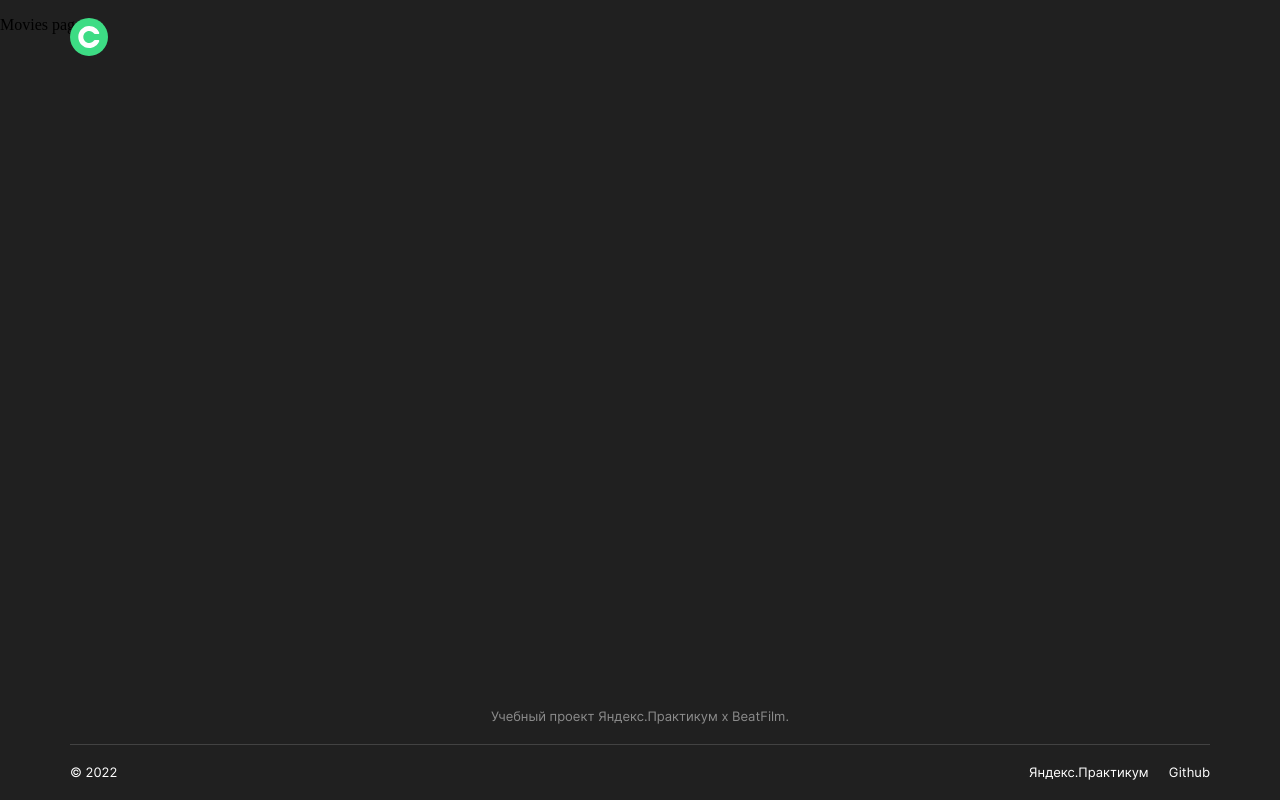
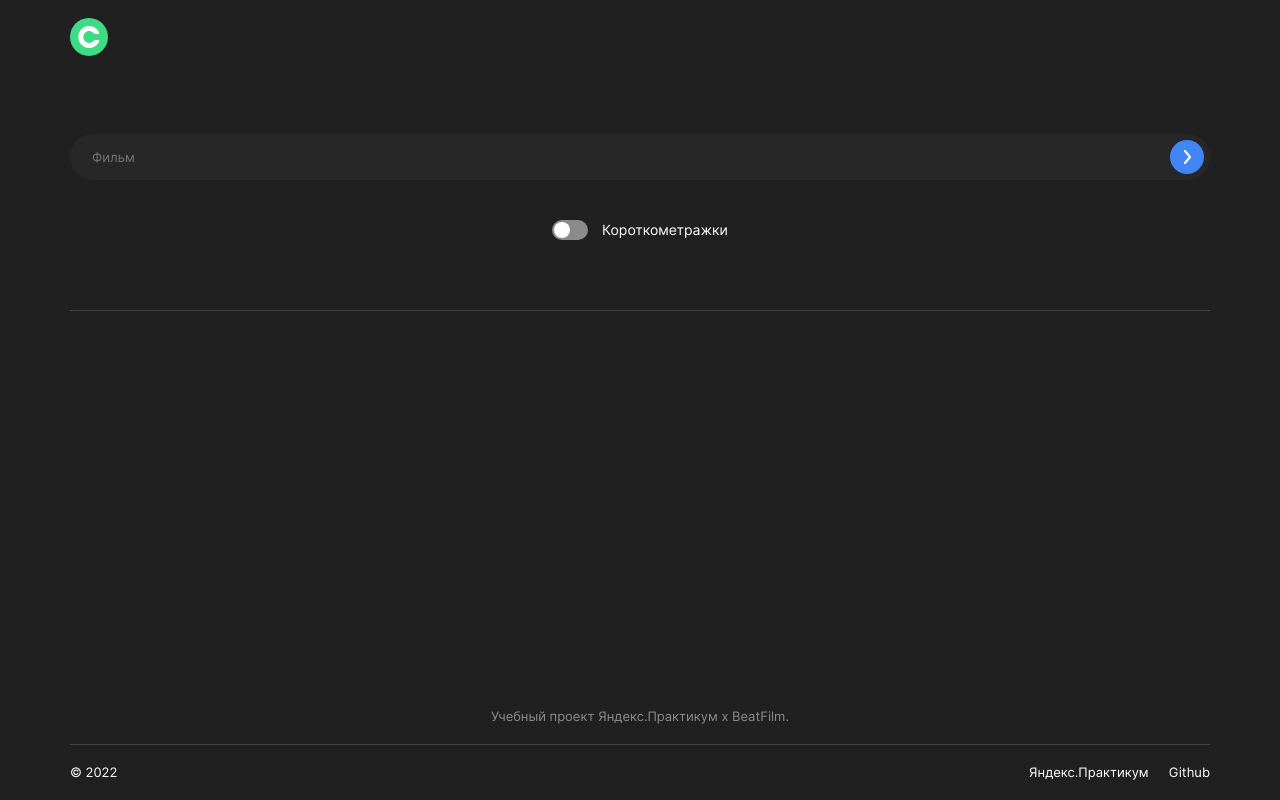
Before and after one commit to Aleksandr-Shelukhin/movies-explorer-frontend, a React app: page /movies in a window 1280 px wide. Built offline with nearby package versions, Linux system fonts and the light colour scheme.

Commit message:
Сделать секцию поиска

```diff
--- /dev/null
+++ b/src/components/FilterCheckBox/FilterCheckBox.css
@@ -0,0 +1,85 @@
+.film-filter {
+    height: 20px;
+
+    display: flex;
+    justify-content: center;
+
+    text-align: center;
+}
+
+.film-filter__checkbox {
+    display: none;
+}
+
+.film-filter__checkbox + .film-filter__label {
+    padding: 1px 0 0 50px;
+
+    position: relative;
+
+    font-family: 'Inter', 'Arial', 'Helvetica', sans-serif;
+
+    font-size: 14px;
+    font-weight: 400;
+    line-height: 1.3;
+    color: var(--text-white);
+    text-size-adjust: 100%;
+
+    cursor: pointer;
+}
+
+.film-filter__checkbox + .film-filter__label:before {
+    content: '';
+
+    margin: 0 5px 0 0;
+    padding: 0;
+
+    height: 20px;
+    width: 36px;
+
+    display: inline-block;
+
+    position: absolute;
+    top: 0;
+    left: 0;
+
+    vertical-align: middle;
+
+    border-radius: var(--border-radius-l);
+    background: var(--color-grey);
+}
+
+.film-filter__checkbox + .film-filter__label:after {
+    content: '';
+
+    width: 16px;
+    height: 16px;
+
+    display: block;
+
+    position: absolute;
+    top: 2px;
+    left: 2px;
+
+    border-radius: var(--border-radius-circle);
+    background: var(--color-white);
+}
+
+.film-filter__checkbox + .film-filter__label:before,
+.film-filter__checkbox + .film-filter__label:after {
+    transition: all 0.2s ease-out;
+}
+
+.film-filter__checkbox:checked + .film-filter__label:before {
+    background: var(--accent-green);
+}
+.film-filter__checkbox:checked + .film-filter__label:after {
+    left: 18px;
+}
+
+@media screen and (max-width: 576px) {
+    .film-filter__checkbox + .film-filter__label {
+        padding-top: 3px;
+
+        font-size: 11px;
+    }
+}
--- /dev/null
+++ b/src/components/FilterCheckBox/FilterCheckBox.js
@@ -0,0 +1,18 @@
+import React from 'react';
+
+const FilterCheckBox = () => {
+  return (
+    <div className="film-filter">
+      <input
+        type="checkbox"
+        className="film-filter__checkbox"
+        id="filmFilter"
+      />
+      <label className="film-filter__label" htmlFor="filmFilter">
+        Короткометражки
+      </label>
+    </div>
+  );
+};
+
+export default FilterCheckBox;
--- a/src/components/Main/Main.js
+++ b/src/components/Main/Main.js
@@ -6,12 +6,12 @@ import AboutMe from "../AboutMe/AboutMe";
 
 const Main = () => {
   return (
-    <div>
+    <main className="main">
       <Promo/>
       <AboutProject/>
       <Techs/>
       <AboutMe/>
-    </div>
+    </main>
   );
 };
 
--- a/src/components/Movies/Movies.js
+++ b/src/components/Movies/Movies.js
@@ -1,11 +1,13 @@
 import React from 'react';
+import SearchForm from "../SearchForm/SearchForm";
 
 const Movies = () => {
   return (
-    <div>
-      <p>Movies page</p>
-    </div>
-  );
+    <main className="main">
+      <SearchForm/>
+    </main>
+
+);
 };
 
 export default Movies;
--- a/src/components/SearchForm/SearchForm.css
+++ b/src/components/SearchForm/SearchForm.css
@@ -0,0 +1,88 @@
+.search {
+    margin-top: 74px;
+    padding: 60px 0 70px;
+}
+
+.search__wrapper {
+    position: relative;
+    margin-bottom: 40px;
+}
+
+.search__form-input {
+    padding: 14px 46px 14px 22px;
+    height: 46px;
+    width: 100%;
+
+    border: 0;
+    border: none;
+
+    border-radius: var(--border-radius-xl);
+    background-color: var(--background-secondary);
+
+    font-family: 'Inter', 'Arial', 'Helvetica', sans-serif;
+    font-size: 13px;
+    font-weight: 400;
+    line-height: 1.3;
+    color: var(--text-grey);
+    text-size-adjust: 100%;
+
+    box-sizing: border-box;
+
+    transition: all .2s linear;
+}
+
+.search__form-input:focus {
+    outline: none;
+
+    box-shadow: 3px 3px 5px #1d1d1d,
+                -2px -2px 5px #343434,
+                inset 3px 3px 5px #1d1d1d,
+                inset -2px -2px 5px #343434;
+}
+
+.search__form-button {
+    min-width: 34px;
+    height: 34px;
+
+    position: absolute;
+    right: 6px;
+    top: 50%;
+    transform: translateY(-50%);
+
+    border: none;
+    outline: none;
+    border-radius: var(--border-radius-circle);
+
+    background-color: var(--accent-blue);
+
+    cursor: pointer;
+
+    background-image: url('../../images/search-icon.svg');
+    background-repeat: no-repeat;
+    background-position: center center;
+}
+
+.search__line {
+    margin: 70px 0 0 0;
+    padding: 0;
+    border: none;
+    border-bottom: 1px solid var(--border-dark);
+}
+
+@media screen and (max-width: 768px) {
+    .search {
+        padding-top: 80px;
+    }
+
+    .search__line {
+        margin-top: 50px;
+    }
+}
+
+@media screen and (max-width: 576px) {
+    .search__form-input {
+        padding-right: 19px;
+
+        font-size: 11px;
+    }
+}
--- a/src/components/SearchForm/SearchForm.js
+++ b/src/components/SearchForm/SearchForm.js
@@ -1,10 +1,30 @@
 import React from 'react';
+import FilterCheckBox from "../FilterCheckBox/FilterCheckBox";
 
 const SearchForm = () => {
   return (
-    <div>
+    <section className="search">
+      <div className="container_type_movie-page">
+        <form className="search__form" name="search-form">
+          <div className="search__wrapper">
+            <input
+              className="search__form-input"
+              type="text"
+              placeholder="Фильм"
+              name="name"
+              minLength="1"
+              maxLength="100"
+            />
+            <button className="search__form-button transition-on-hover" type="submit"></button>
+          </div>
+          <span className="search__search-error"></span>
+        </form>
+        <FilterCheckBox/>
 
-    </div>
+        <hr className="search__line"/>
+      </div>
+
+    </section>
   );
 };
 
--- a/src/index.css
+++ b/src/index.css
@@ -32,6 +32,7 @@
 @import url('./components/SearchForm/SearchForm.css');
 @import url('./components/Preloader/Preloader.css');
 @import url('./components/MoviesCard/MoviesCard.css');
+@import url('./components/FilterCheckBox/FilterCheckBox.css');
 
 /**
  * Pages
--- a/src/vendor/root.css
+++ b/src/vendor/root.css
@@ -40,6 +40,7 @@
      */
 
     --color-white: #fff;
+    --color-grey: #8B8B8B;
 
     /* Borders
        =========================================================== */
```
Also changed, not shown: src/images/search-icon.svg (added).
